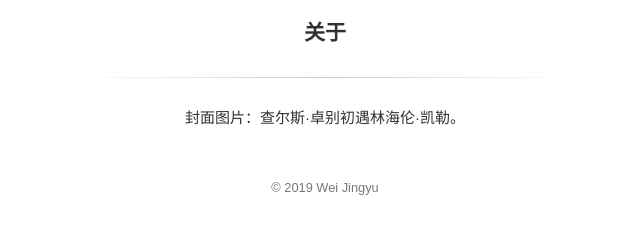
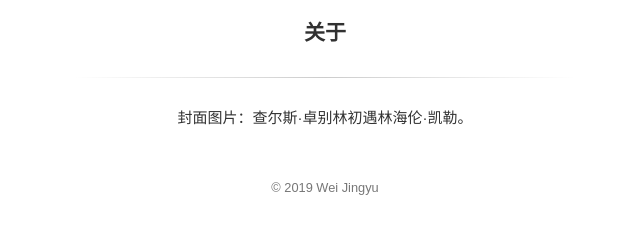
Before and after one commit to weijy/blog, a Jekyll site: the page built from about.md, in a window 1280 px wide. Shown: the part 152-386 px from the top of the page, without its empty margins (315-955 px from the left). Built offline with Jekyll 4.4.1, drawn with Linux system fonts in a browser that asks for light colours; comment, search, counter and statistics services are not loaded.

Commit message:
correction

```diff
--- a/about.md
+++ b/about.md
@@ -3,4 +3,4 @@ layout: page
 title: 关于
 ---
 
-<center>封面图片：查尔斯·卓别初遇林海伦·凯勒。</center>
+<center>封面图片：查尔斯·卓别林初遇林海伦·凯勒。</center>
```
